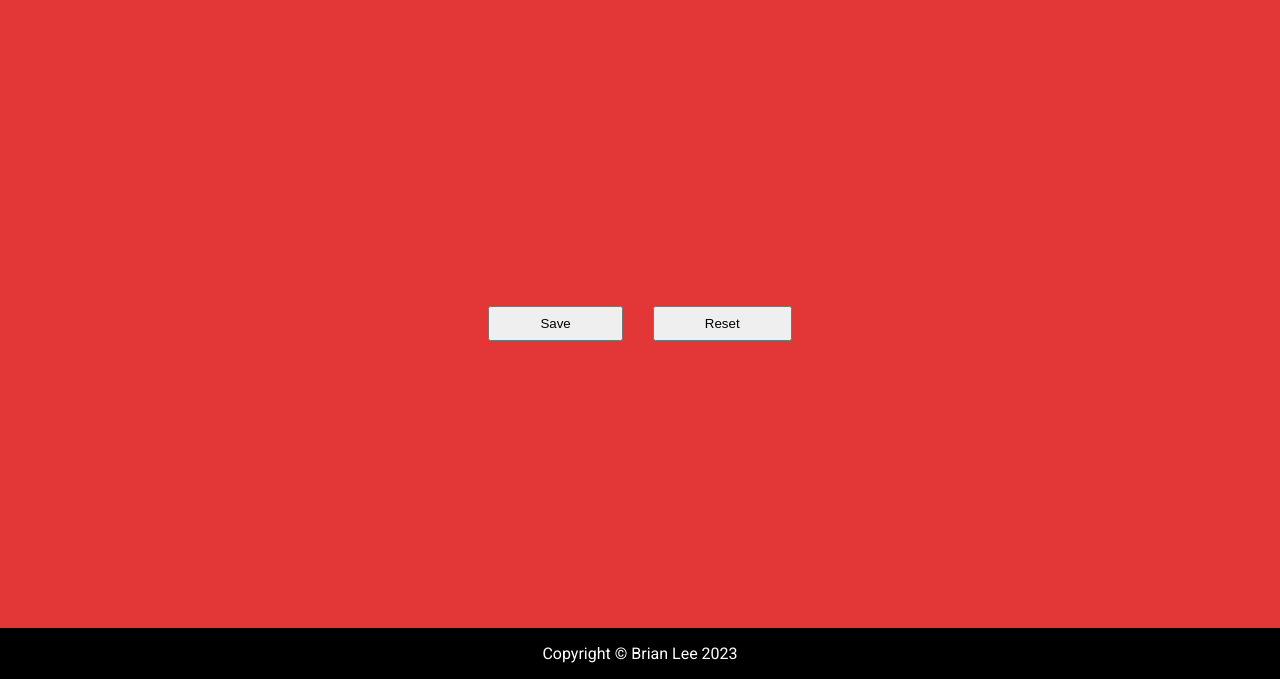
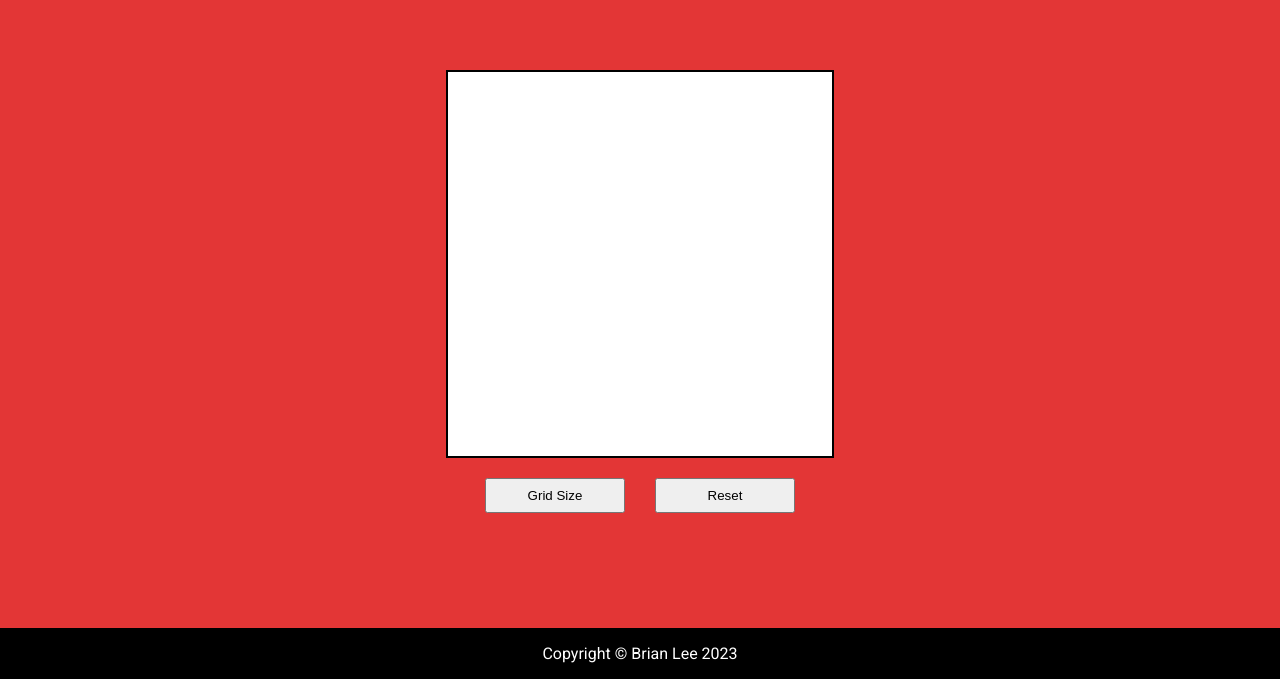
Before and after one commit to brianjsl/etch-a-sketch, a plain HTML site: page index.html in a window 1280 px wide. Shown: the part 121-800 px from the top of the page. Drawn offline with Linux system fonts and the light colour scheme.

Commit message:
Revert to Border Styling and Variable size Canvas
Now generalizes the createDivGrid to including variable width/height
through use of parameters and a border creating function in addBorder.

```diff
--- a/index.html
+++ b/index.html
@@ -17,7 +17,7 @@
         <div class="squares">
         </div>
         <div class="container">
-            <button class="capture">Save</button>
+            <button class="changeSize">Grid Size</button>
             <button class="reset">Reset</button>
         </div>
     </div>
--- a/script.js
+++ b/script.js
@@ -1,13 +1,47 @@
-function createDivGrid() {
+function addBorder(square, i,j,width, height, thickness) {
+    if (i === 0) {
+        square.style.borderTop = `${thickness}px solid black`;
+        if (j === 0) {
+            square.style.borderLeft = `${thickness}px solid black`;
+        }
+        else if (j === width-1) {
+            square.style.borderRight = `${thickness}px solid black`;
+        }
+    }
+
+    if (i === height - 1) {
+        square.style.borderBottom = `${thickness}px solid black`;
+        if (j === 0) {
+            square.style.borderLeft = `${thickness}px solid black`;
+        }
+        else if (j === width-1) {
+            square.style.borderRight = `${thickness}px solid black`;
+        }
+    }
+
+    if (j === 0 && (i !== 0 || i !== width - 1)) {
+        square.style.borderLeft = `${thickness}px solid black`;
+    }
+
+    if (j == width -1 && (i !== 0 || i !== width -1)) {
+        square.style.borderRight = `${thickness}px solid black`;
+    }
+}
+
+function createDivGrid(width, height) {
     let squareContainer = document.querySelector(".content > .squares");
 
-    for (let i = 0; i < 16; i++) {
+    for (let i = 0; i < height; i++) {
         let row = document.createElement('div');
         row.classList.add('row');
+        row.style = "display: flex"
 
-        for (let j = 0; j< 16; j++) {
+        for (let j = 0; j< width; j++) {
             let square = document.createElement('div');
             square.classList.add('square');
+            square.style = "padding: 12px; background-color: white; border: 0; margin: 0;";
+            addBorder(square, i, j, width, height, 2);
+
             row.appendChild(square);
         }
 
@@ -15,4 +49,4 @@ function createDivGrid() {
     }
 }
 
-createDivGrid();
+createDivGrid(16, 16);
--- a/styles.css
+++ b/styles.css
@@ -25,6 +25,10 @@ body {
 .content {
     display: flex;
     justify-content: center;
+    flex-direction: column;
+    align-items: center;
+    gap: 20px;
+    margin-bottom: 5%;
 }
 
 .content > .container {
@@ -33,8 +37,11 @@ body {
 }
 
 .container.container button {
-    padding: 8px 50px;
-    flex: 1;
+    padding-top: 8px;
+    padding-bottom: 8px;
+    width: 140px;
+    flex: 0 1 auto;
+    text-align: center;
 }
 
 .footer {
@@ -45,3 +52,8 @@ body {
     margin: 0;
     margin-top: auto;
 }
+
+.squares {
+    display: flex;
+    flex-direction: column;
+}
```
